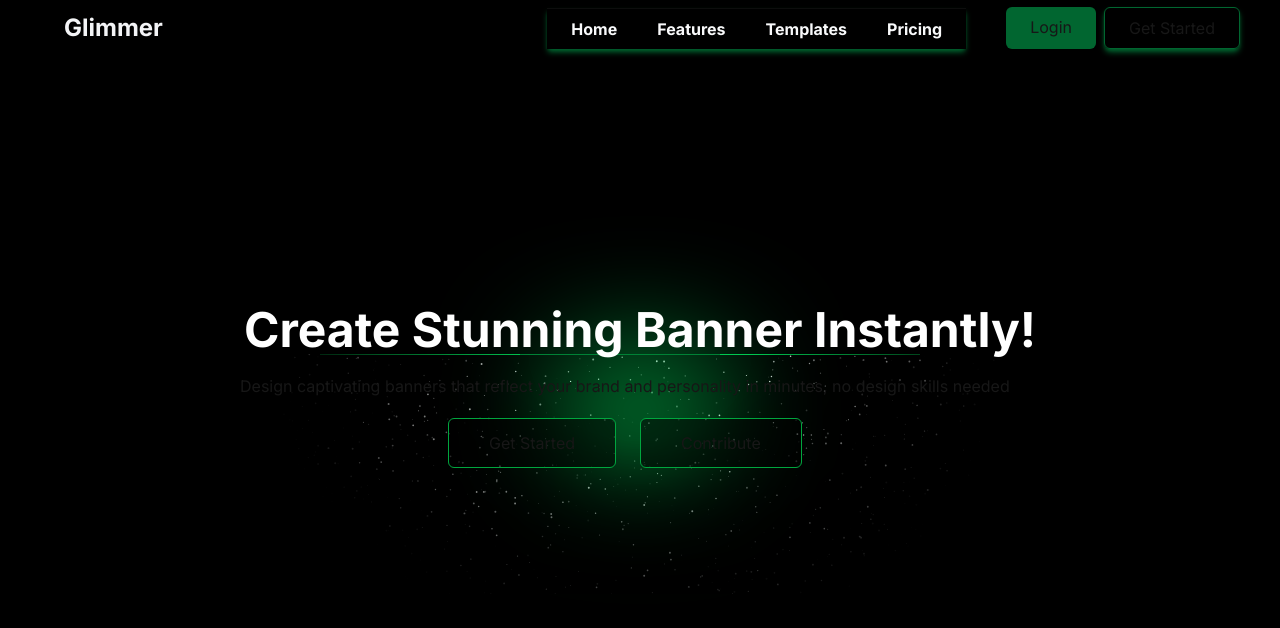
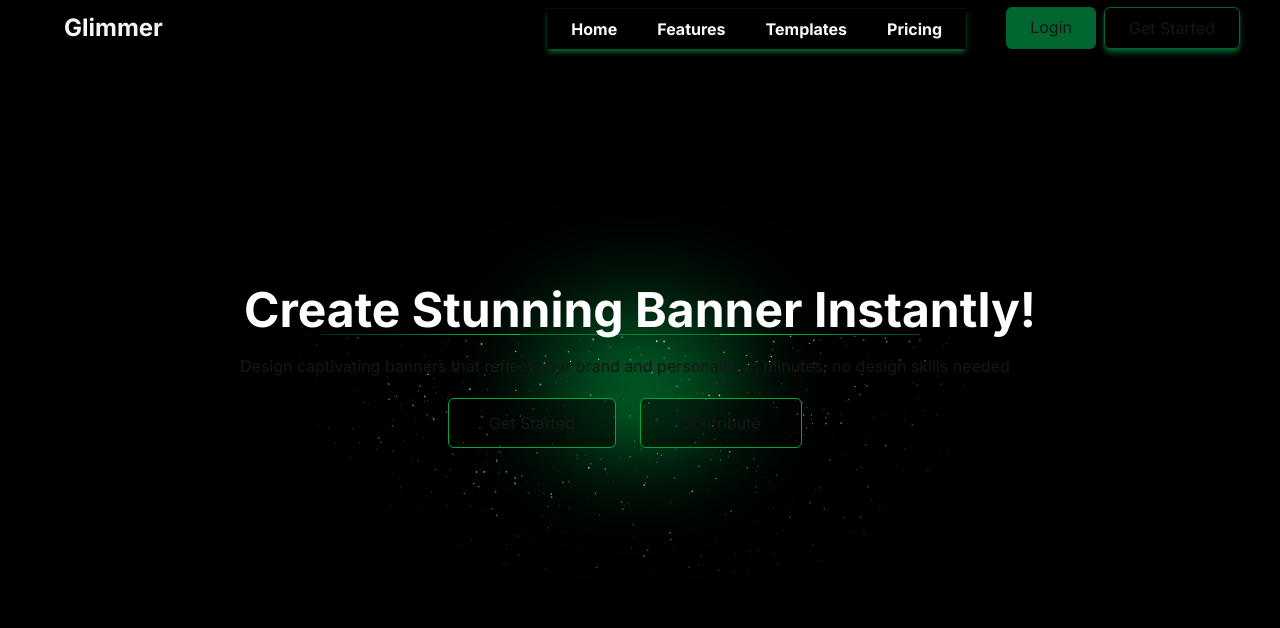
Before and after one commit to Gogo602/Glimmer, a Next.js app: page / in a window 1280 px wide. Shown: the top 628 px of the page. Built offline with nearby package versions, Linux system fonts and the light colour scheme.

Commit message:
File: Hero.jsx; fix padding

```diff
--- a/components/home/Hero.jsx
+++ b/components/home/Hero.jsx
@@ -7,7 +7,7 @@ import  Link  from 'next/link'
 export default function Hero() {
   return (
     <div className="min-h-screen w-full bg-black flex items-center justify-center overflow-hidden relative">
-        <div className="pt-25 px-5">
+        <div className="pt-15 px-5">
             <div className="space-y-5">
                 <h1
                 className="md:text-4xl text-4xl lg:text-5xl font-bold text-center text-white relative z-20">
```
